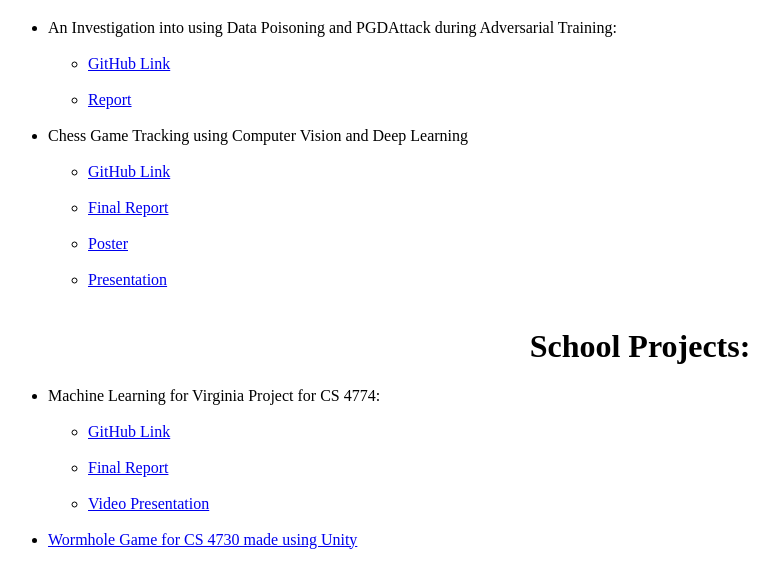
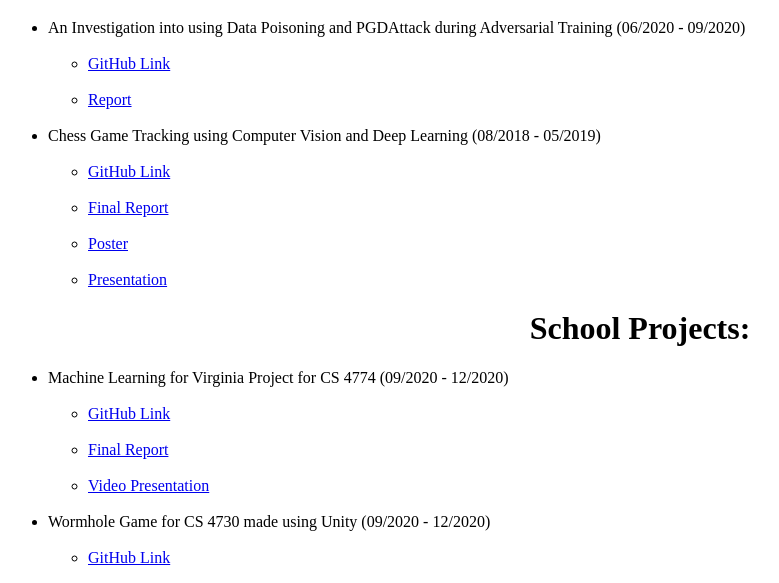
Before and after one commit to JerryLiu8/JerryLiu8.github.io, a plain HTML site: page Projects.html in a window 1280 px wide. Shown: the part 548-1131 px from the top of the page, without its empty margins (0-779 px from the left). Drawn offline with Linux system fonts and the light colour scheme.

Commit message:
new stuff

```diff
--- a/Projects.html
+++ b/Projects.html
@@ -23,10 +23,9 @@
       <h1 class="center"> Personal Projects: </h1>
       <h2> 2048 Clone: </h2>
       <a href="https://jerryliu8.github.io/2048-clone/"><img src="images/2048.png" alt="My 2048 clone" width="200" height="200"></a>
-      <br>
       <h1 class="center"> Research: </h1>
       <ul>
-          <li> An Investigation into using Data Poisoning and PGDAttack during Adversarial Training:</li>
+          <li> An Investigation into using Data Poisoning and PGDAttack during Adversarial Training (06/2020 - 09/2020)</li>
           <br>
             <ul>
                 <li><a href="https://github.com/suyeecav/model-targeted-poisoning">GitHub Link</a></li>
@@ -34,7 +33,7 @@
                 <li><a href="pdfs/Formal_Results.pdf">Report</a></li>
                 <br>
             </ul>
-          <li> Chess Game Tracking using Computer Vision and Deep Learning </li>
+          <li> Chess Game Tracking using Computer Vision and Deep Learning (08/2018 - 05/2019)</li>
           <br>
             <ul>
                 <li><a href="https://github.com/JerryLiu8/Senior-Research">GitHub Link</a></li>
@@ -44,12 +43,11 @@
                 <li><a href="pdfs/poster_small_horizontal.pdf">Poster</a></li>
                 <br>
                 <li><a href="pdfs/Presentation Final.pdf">Presentation</a></li>
-                <br>
             </ul>
       </ul>
       <h1 class="center"> School Projects: </h1>
       <ul>
-          <li> Machine Learning for Virginia Project for CS 4774:</a> </li>
+          <li> Machine Learning for Virginia Project for CS 4774 (09/2020 - 12/2020)</a> </li>
           <br>
             <ul>
                 <li><a href="https://github.com/jackliu612/ML4VA">GitHub Link</a></li>
@@ -59,7 +57,11 @@
                 <li><a href="https://www.youtube.com/watch?v=PARwrpF37rI&feature=youtu.be">Video Presentation</a></li>
                 <br>
             </ul>
-          <li> <a href="https://github.com/cs4730-gamedesign/group-project-alpha-beta-final-minecraft-is-a-game">Wormhole Game for CS 4730 made using Unity</a> </li>
+          <li> Wormhole Game for CS 4730 made using Unity (09/2020 - 12/2020)</li>
+          <br>
+            <ul>
+                <li><a href="https://github.com/cs4730-gamedesign/group-project-alpha-beta-final-minecraft-is-a-game">GitHub Link</a></li>
+            </ul>
       </ul>
   </body>
 </html>
```
